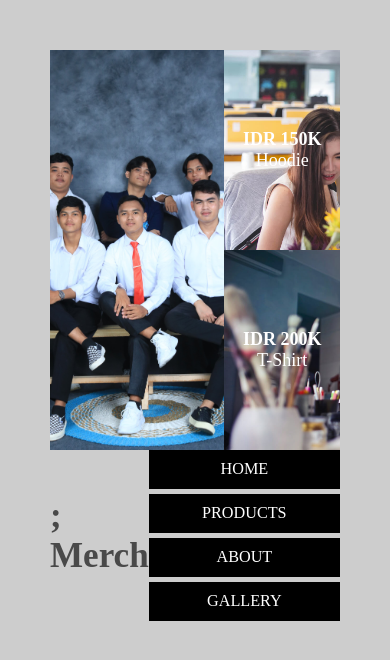
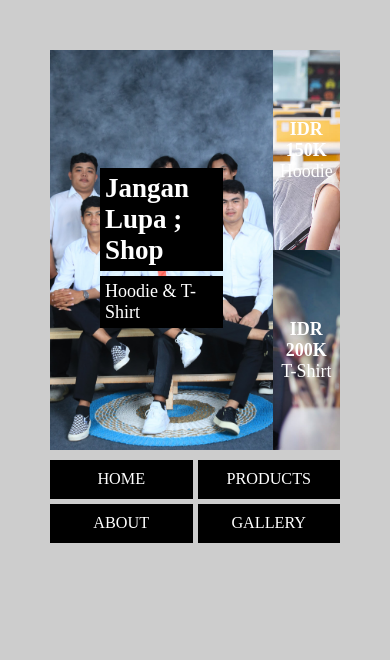
Before and after one commit to siswanto173/webcssgrid, a plain HTML site: page index.html in a window 390 px wide. Drawn offline with Linux system fonts and the light colour scheme.

Commit message:
membuat responsive breakpoint

```diff
--- a/index.html
+++ b/index.html
@@ -7,7 +7,7 @@
     <link rel="stylesheet" href="style.css" />
   </head>
   <body>
-    <div class="conatainer">
+    <div class="container">
       <header class="header">
         <div class="hero">
           <h2 class="heading">Jangan Lupa ; Shop</h2>
--- a/style.css
+++ b/style.css
@@ -1,6 +1,10 @@
 * {
   margin: 0;
   padding: 0;
+}
+
+img {
+  width: 100%;
 }
 
 body {
@@ -9,8 +13,9 @@ body {
   margin: 50px;
 }
 
-img {
-  width: 100%;
+.container {
+  display: grid;
+  gap: 10px;
 }
 
 /* header */
@@ -65,6 +70,7 @@ img {
 
 /* navbar */
 .menu {
+  order: -1;
   display: grid;
   grid-template-columns: 1fr 2fr;
   align-items: center;
@@ -92,3 +98,33 @@ img {
   text-transform: uppercase;
   font-size: 0.9em;
 }
+
+/* Responsive Breakponint */
+@media (max-width: 1024px) {
+  .menu {
+    order: inherit;
+    grid-template-columns: 1fr;
+  }
+  .menu .brand {
+    display: none;
+  }
+
+  .hero > * {
+    display: block;
+    background-color: black;
+    color: white;
+    padding: 5px;
+    margin-bottom: 5px;
+  }
+
+  .hero {
+    display: flex;
+    flex-direction: column;
+    align-items: start;
+    justify-content: center;
+  }
+}
+@media (max-width: 768px) {
+}
+@media (max-width: 500px) {
+}
```
